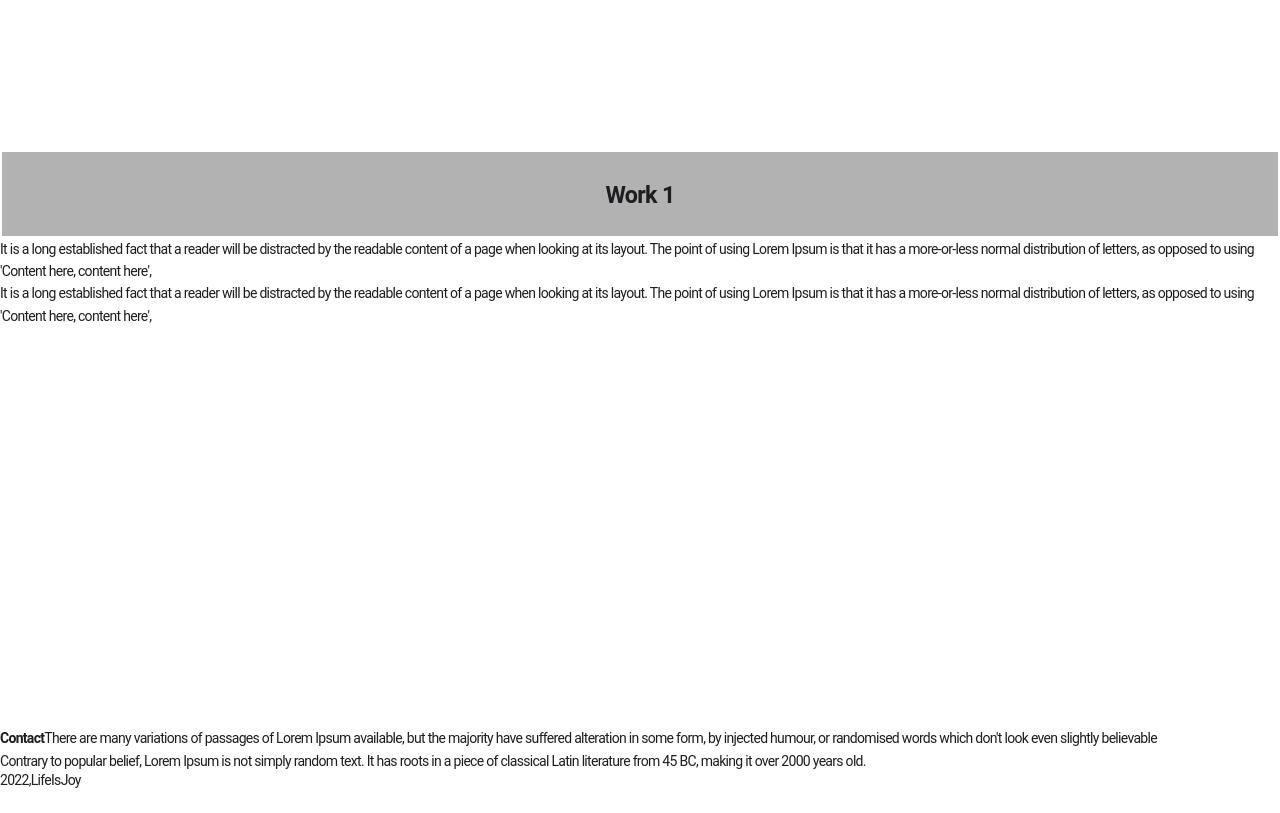
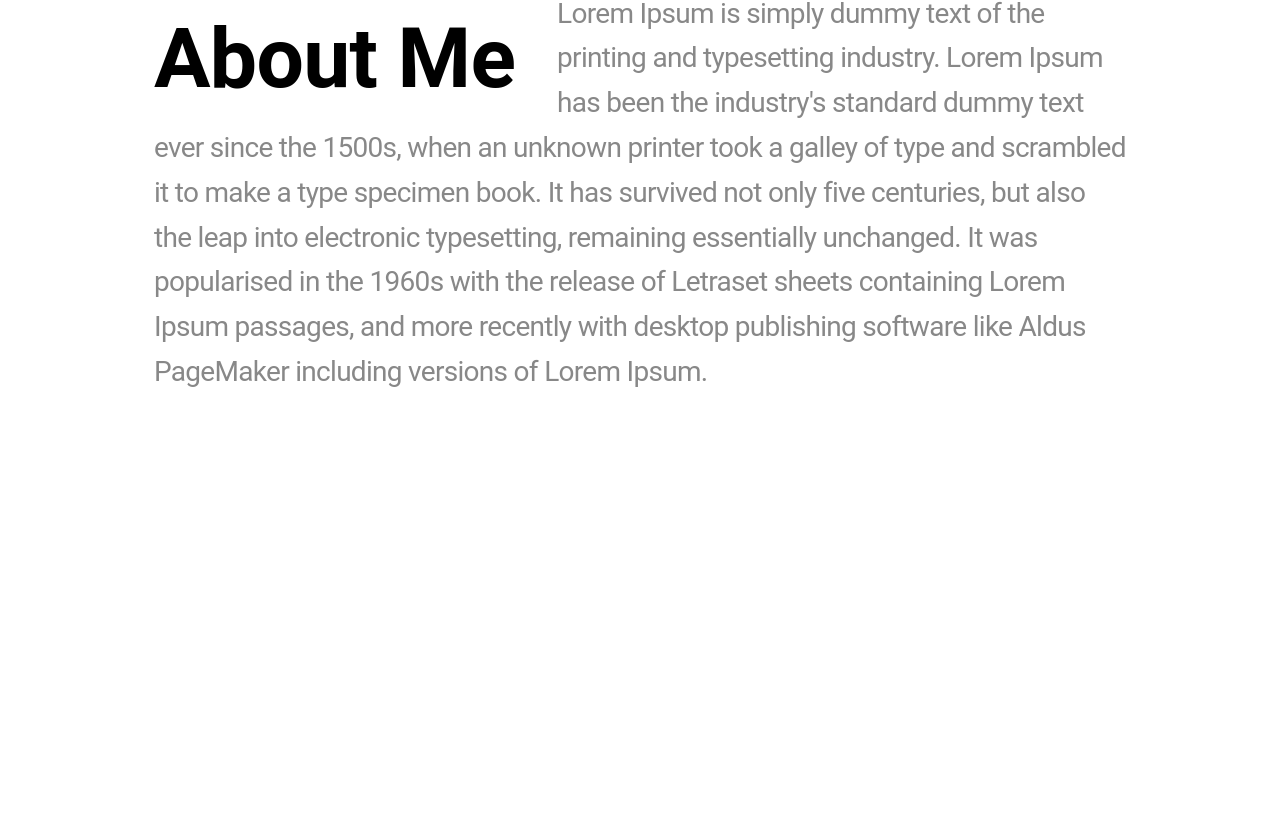
Before and after one commit to joyjsmun/interactive_web3, a React (Create React App) app: page / in a window 1280 px wide. Shown: the part 1667-2480 px from the top of the page. Before the commit the page ends 2456 px from the top, so only its background shows below. Built offline with nearby package versions, Linux system fonts and the light colour scheme.

Commit message:
ADD: desktop style

```diff
--- a/src/App.js
+++ b/src/App.js
@@ -51,23 +51,24 @@
       <section className="scroll-section" id="scroll-section-2">
       <div className="sticky-elem main-message">
         <p>
-          <small>Work 1</small><br/>
+          <small>Work 1</small>
+          Creative Project
         </p>
       </div>
       <div className="sticky-elem desc-message">
-        <p>It is a long established fact that a reader will be distracted by the readable content of a page when looking at its layout. The point of using Lorem Ipsum is that it has a more-or-less normal distribution of letters, as opposed to using 'Content here, content here',</p>
+        <p>It is a long established fact that a reader will be distracted by the readable content of a page when looking at its layout.</p>
         <div className="pin"></div>
       </div>
       <div className="sticky-elem desc-message">
-        <p>It is a long established fact that a reader will be distracted by the readable content of a page when looking at its layout. The point of using Lorem Ipsum is that it has a more-or-less normal distribution of letters, as opposed to using 'Content here, content here',</p>
+        <p>It is a long established fact that a reader will be distracted by the readable content of a page when looking at its layout. The point of using Lorem Ipsum is that it has a more-or-less</p>
         <div className="pin"></div>
       </div>
       </section>
 
       <section className="scroll-section" id="scroll-section-3">
         <p className="mid-message">
-          <strong>Contact</strong>
-          There are many variations of passages of Lorem Ipsum available, but the majority have suffered alteration in some form, by injected humour, or randomised words which don't look even slightly believable
+          <strong>Contact</strong><br/>
+          There are many variations of passages of Lorem Ipsum available.
         </p>
         <p className="canvas-caption">Contrary to popular belief, Lorem Ipsum is not simply random text. It has roots in a piece of classical Latin literature from 45 BC, making it over 2000 years old.</p>
       </section>
--- a/src/main.css
+++ b/src/main.css
@@ -77,7 +77,6 @@
     /* 현재 폰트사이즈의 3배 */
     height: 3em;
     font-size: 2rem;
-    background: rgba(0,0,0,0.3);
     margin: 2px;
 }
 
@@ -87,10 +86,22 @@
     line-height: 1.2;
 }
 
+.main-message small{
+    display: block;
+    margin-bottom: 0.5em;
+    font-size: 1rem;
+}
+
+#scroll-section-2 .main-message{
+    font-size: 3.5rem;
+}
+
 .description {
     padding: 0 1rem;
     font-size: 1.2rem;
     color: #888;
+    max-width: 1000px;
+    margin: 0 auto;
 }
 
 .description strong{
@@ -100,4 +111,85 @@
     margin-right: 0.2em;
     font-size: 3rem;
     color: black;
+
 }
+
+.desc-message {
+    width: 50%;
+    font-weight: bold;
+}
+
+.pin{
+    width: 1px;
+    height: 100px;
+    background: rgb(29,29,31);
+}
+
+.mid-message{
+    font-size: 2rem;
+    padding:0 1rem;
+    color: #888;
+    max-width: 1000px;
+    margin: 0 auto;
+}
+
+.mid-message strong{
+    color: rgb(29,29,31);
+}
+
+.canvas-caption{
+    max-width: 1000px;
+    margin: 0 auto;
+    color: #888;
+    padding: 0 1rem;
+    font-size: 1.2rem;
+}
+
+.footer{
+    display: flex;
+    justify-content: center;
+    align-items: center;
+    height: 7rem;
+    color: white;
+    background: tomato;
+}
+
+@media (min-width:1024px) {
+    #scroll-section-0 h1 {
+        /* 창크기에 따라서 글자크기 변경 */
+        font-size: 9vw;
+    }
+    .main-message{
+        font-size: 4vw;
+    }
+
+    .description {
+
+        font-size: 2rem;
+    }
+
+    .description strong{
+        font-size: 6rem;
+        margin-right: 0.5em;
+    }
+
+    #scroll-section-2 .main-message{
+        font-size: 6vw;
+    }
+
+    .main-message small{
+        font-size: 1.5vw;
+    }
+
+    .desc-message{
+        width: 20%;
+    }
+
+    .mid-message{
+        font-size: 4vw;
+    }
+
+    .canvas-caption {
+        font-size: 2rem;
+    }
+}
```
